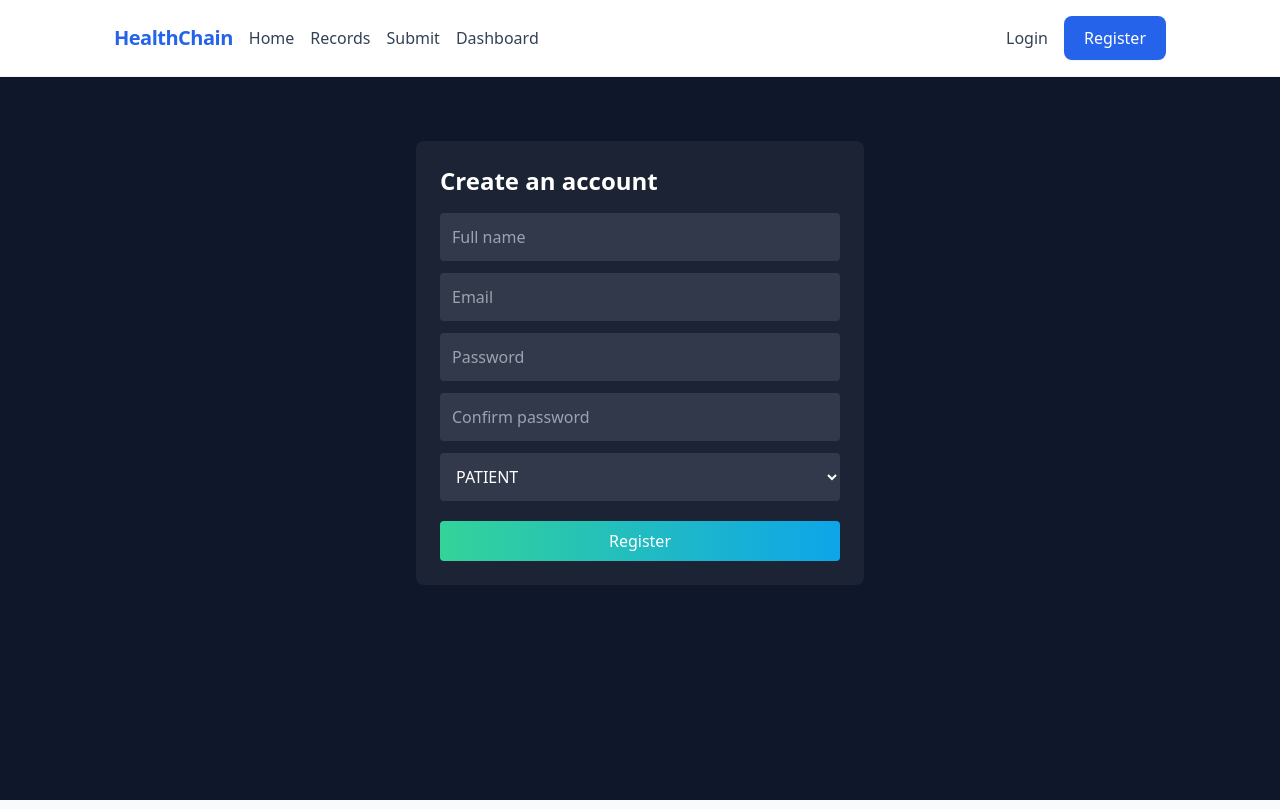
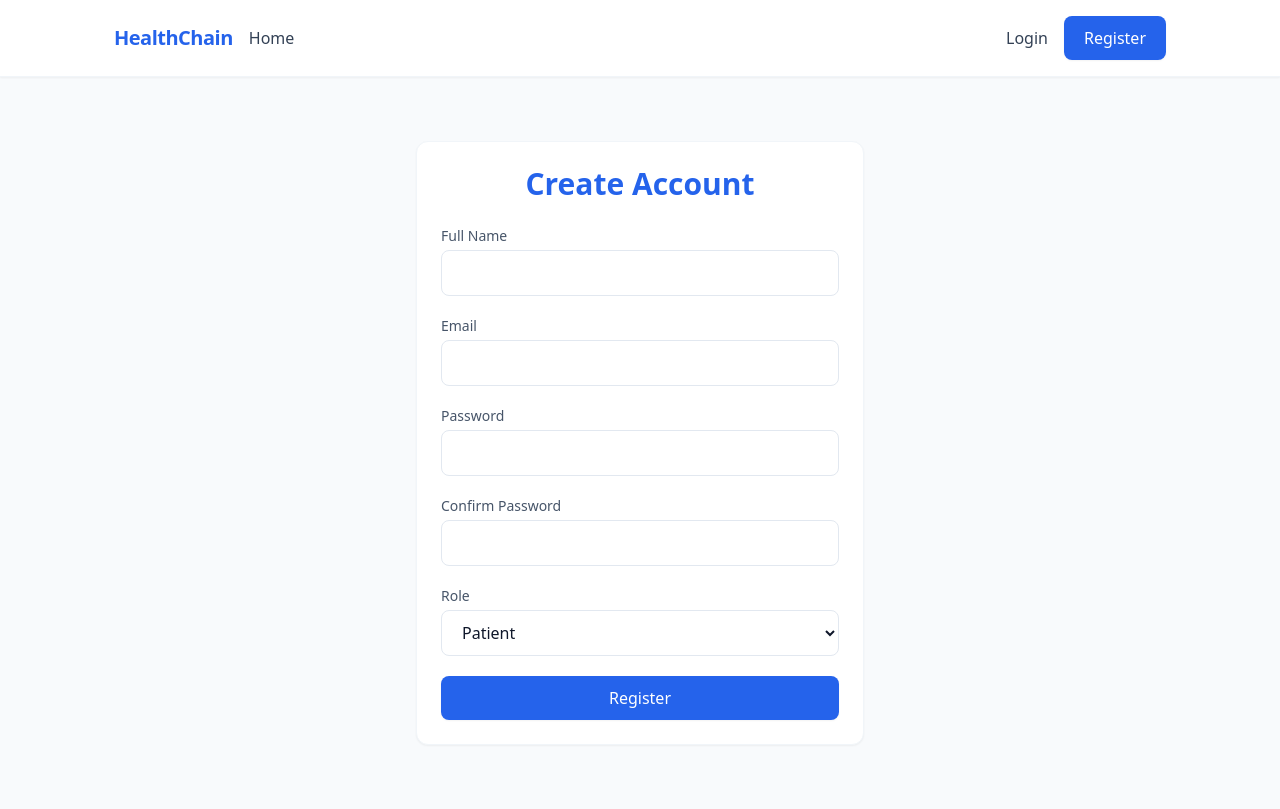
Before and after one commit to ReddyisRuchi/patient-record-blockchain, a Next.js app: page /register in a window 1280 px wide. Built offline with nearby package versions, Linux system fonts and the light colour scheme; no server answers.

Commit message:
navbar update

```diff
--- a/src/app/register/page.tsx
+++ b/src/app/register/page.tsx
@@ -2,8 +2,8 @@
 
 import { useState } from "react";
 import { useRouter } from "next/navigation";
-import Navbar from '@/components/Navbar';
-import api from '@/lib/api';
+import Navbar from "@/components/Navbar";
+import api from "@/lib/api";
 
 export default function RegisterPage() {
   const [error, setError] = useState("");
@@ -19,7 +19,7 @@ export default function RegisterPage() {
     const email = e.target.email.value;
     const password = e.target.password.value;
     const confirm = e.target.confirm.value;
-    const role = e.target.role.value;   // ✅ NEW
+    const role = e.target.role.value;
 
     if (password !== confirm) {
       setError("Passwords do not match");
@@ -28,81 +28,116 @@ export default function RegisterPage() {
     }
 
     try {
-      await api.post('/api/auth/register', {
+      await api.post("/api/auth/register", {
         name,
         email,
         password,
-        role   // ✅ SEND ROLE
+        role,
       });
 
-      router.push('/login');
+      router.push("/login");
     } catch (err: any) {
-      setError(err.message || (err.payload && err.payload.message) || 'Registration failed');
+      setError(
+        err.message ||
+        (err.payload && err.payload.message) ||
+        "Registration failed"
+      );
     } finally {
       setLoading(false);
     }
   }
 
+  const inputStyle =
+    "w-full px-4 py-2.5 border border-slate-200 rounded-lg bg-white focus:ring-2 focus:ring-blue-200 focus:border-blue-500 focus:outline-none transition";
+
   return (
-    <div className="min-h-screen bg-slate-900 text-white">
+    <div className="min-h-screen bg-slate-50">
       <Navbar />
-      <div className="container mx-auto px-6 py-16">
-        <div className="max-w-md mx-auto bg-white/5 p-6 rounded-lg">
-          <h2 className="text-2xl font-semibold mb-4">Create an account</h2>
 
-          <form onSubmit={handleSubmit} className="flex flex-col gap-3">
+      <div className="flex items-center justify-center py-16 px-4">
+        <div className="w-full max-w-md card">
 
+          <h2 className="text-3xl font-bold text-blue-600 text-center mb-6">
+            Create Account
+          </h2>
+
+          <form onSubmit={handleSubmit} className="space-y-5">
+
+            <div>
+              <label className="block mb-1 text-sm text-slate-600">
+                Full Name
+              </label>
               <input
                 name="name"
-              placeholder="Full name"
                 required
-              className="p-3 rounded bg-white/10"
+                className={inputStyle}
               />
+            </div>
 
+            <div>
+              <label className="block mb-1 text-sm text-slate-600">
+                Email
+              </label>
               <input
                 name="email"
                 type="email"
-              placeholder="Email"
                 required
-              className="p-3 rounded bg-white/10"
+                className={inputStyle}
               />
+            </div>
 
+            <div>
+              <label className="block mb-1 text-sm text-slate-600">
+                Password
+              </label>
               <input
                 name="password"
                 type="password"
-              placeholder="Password"
                 required
-              className="p-3 rounded bg-white/10"
+                className={inputStyle}
               />
+            </div>
 
+            <div>
+              <label className="block mb-1 text-sm text-slate-600">
+                Confirm Password
+              </label>
               <input
                 name="confirm"
                 type="password"
-              placeholder="Confirm password"
                 required
-              className="p-3 rounded bg-white/10"
+                className={inputStyle}
               />
+            </div>
 
-            {/* ✅ ROLE DROPDOWN */}
+            <div>
+              <label className="block mb-1 text-sm text-slate-600">
+                Role
+              </label>
               <select
                 name="role"
                 required
-              className="p-3 rounded bg-white/10 text-white"
+                className={inputStyle}
               >
-              <option value="PATIENT">PATIENT</option>
-              <option value="DOCTOR">DOCTOR</option>
+                <option value="PATIENT">Patient</option>
+                <option value="DOCTOR">Doctor</option>
               </select>
+            </div>
+
+            {error && (
+              <p className="text-sm text-red-500 text-center">
+                {error}
+              </p>
+            )}
 
             <button
               disabled={loading}
-              className="mt-2 bg-gradient-to-r from-emerald-400 to-sky-500 rounded py-2"
+              className="btn-primary w-full"
             >
-              {loading ? 'Registering…' : 'Register'}
+              {loading ? "Registering..." : "Register"}
             </button>
 
           </form>
-
-          {error && <p className="text-red-400 mt-2">{error}</p>}
         </div>
       </div>
     </div>
--- a/src/components/Navbar.tsx
+++ b/src/components/Navbar.tsx
@@ -26,24 +26,55 @@ export default function Navbar() {
   return (
   <nav className="navbar">
     <div className="container-max flex justify-between items-center py-4">
+
       <div className="flex items-center gap-4">
         <h1 className="nav-title">HealthChain</h1>
+
         <div className="hidden md:flex gap-4 items-center">
-            <Link href="/" className="text-slate-700 hover:text-blue-600">Home</Link>
-            <Link href="/records" className="text-slate-700 hover:text-blue-600">Records</Link>
-            <Link href="/submit" className="text-slate-700 hover:text-blue-600">Submit</Link>
-            <Link href="/dashboard" className="text-slate-700 hover:text-blue-600">Dashboard</Link>
+
+          {/* Show Home ONLY when NOT logged in */}
+          {!isLoggedIn && (
+            <Link href="/" className="text-slate-700 hover:text-blue-600">
+              Home
+            </Link>
+          )}
+
+          {/* Show protected links only when logged in */}
+          {isLoggedIn && (
+            <>
+              <Link href="/dashboard" className="text-slate-700 hover:text-blue-600">
+                Dashboard
+              </Link>
+
+              <Link href="/records" className="text-slate-700 hover:text-blue-600">
+                Records
+              </Link>
+
+              {/* Only doctors can see Submit */}
+              {user?.role === "DOCTOR" && (
+                <Link href="/submit" className="text-slate-700 hover:text-blue-600">
+                  Submit
+                </Link>
+              )}
+            </>
+          )}
         </div>
       </div>
 
       <div className="flex items-center gap-4">
         {!isLoggedIn ? (
           <>
-              <Link href="/login" className="text-slate-700 hover:text-blue-600">Login</Link>
-              <Link href="/register" className="btn-primary">Register</Link>
+            <Link href="/login" className="text-slate-700 hover:text-blue-600">
+              Login
+            </Link>
+            <Link href="/register" className="btn-primary">
+              Register
+            </Link>
           </>
         ) : (
-            <button onClick={handleLogout} className="btn-secondary">Logout</button>
+          <button onClick={handleLogout} className="btn-secondary">
+            Logout
+          </button>
         )}
       </div>
     </div>
```
Lines whose indentation alone changed are shown as unchanged.
